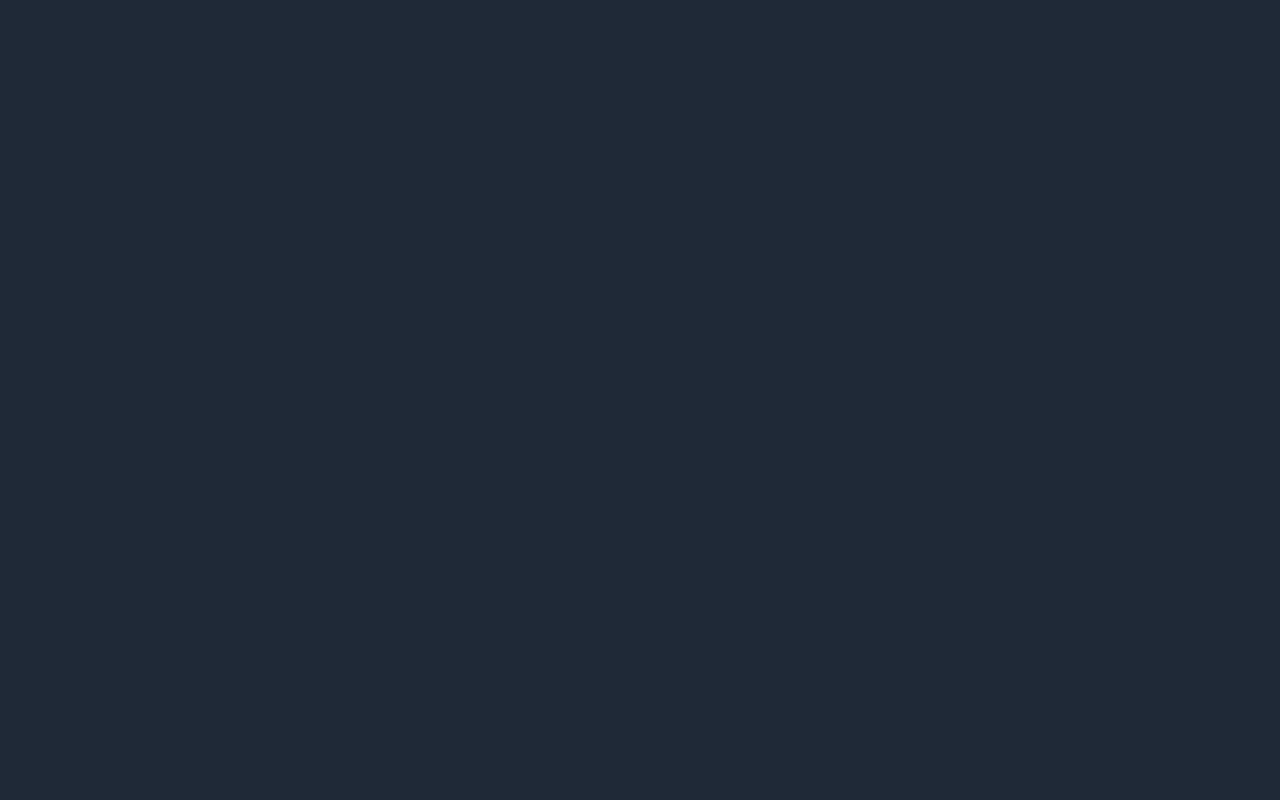
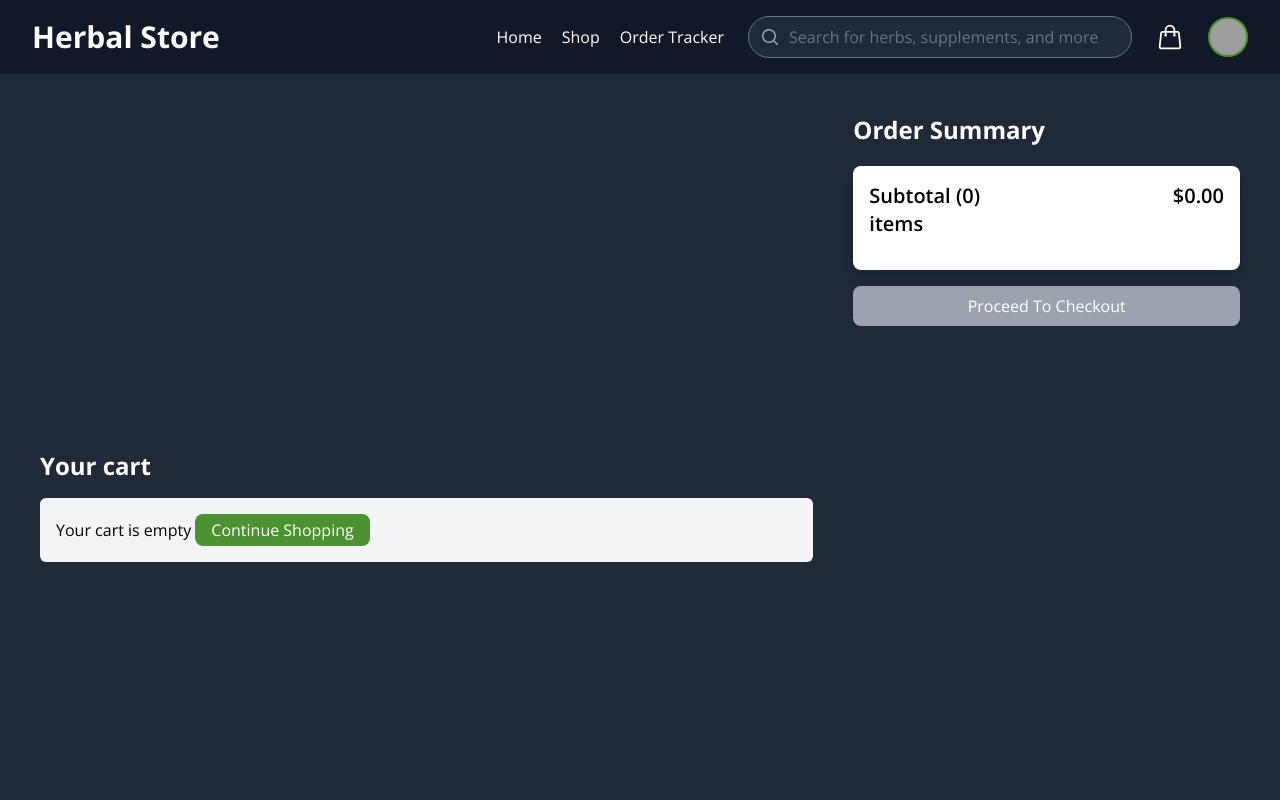
Before and after one commit to Red-Stream-Y3/DS-assignment, a React (Create React App) app in the folder FrontEnd/herbal-store/: page /cart in a window 1280 px wide. Before the commit this address had no page. Shown: the top 800 px of the page. Built offline with nearby package versions, Linux system fonts and the light colour scheme; grey boxes are pictures that could not be loaded.

Commit message:
shopping cart partially complete

```diff
--- a/FrontEnd/herbal-store/src/App.js
+++ b/FrontEnd/herbal-store/src/App.js
@@ -5,6 +5,7 @@ import './App.css';
 import { Home } from './pages';
 import { AdminDash } from './pages';
 import ProductDetail from './pages/storeFront/ProductDetail';
+import Cart from './pages/storeFront/Cart';
 
 const App = () => {
   return (
@@ -13,7 +14,9 @@ const App = () => {
         <Routes>
           <Route path="/" element={<Home />} />
           <Route path="/admin" element={<AdminDash />} />{' '}
-          <Route path="/product/:id" element={<ProductDetail />} />
+          <Route path="/product/:id" element={<ProductDetail />} />{' '}
+          <Route path="/cart" element={<Cart />} />
+          <Route path="/cart/:id" element={<Cart />} />
         </Routes>
       </BrowserRouter>
     </div>
--- /dev/null
+++ b/FrontEnd/herbal-store/src/actions/cartActions.js
@@ -0,0 +1,29 @@
+import axios from 'axios';
+import { CART_ADD_ITEM, CART_REMOVE_ITEM } from '../constants/cartConstants';
+
+export const addToCart = (id, quantity) => async (dispatch, getState) => {
+  const { data } = await axios.get(`http://localhost:5001/api/products/${id}`);
+
+  dispatch({
+    type: CART_ADD_ITEM,
+    payload: {
+      product: data._id,
+      name: data.name,
+      image: data.images[0].url,
+      price: data.price,
+      countInStock: data.countInStock,
+      quantity,
+    },
+  });
+
+  localStorage.setItem('cartItems', JSON.stringify(getState().cart.cartItems));
+};
+
+export const removeFromCart = (id) => (dispatch, getState) => {
+  dispatch({
+    type: CART_REMOVE_ITEM,
+    payload: id,
+  });
+
+  localStorage.setItem('cartItems', JSON.stringify(getState().cart.cartItems));
+};
--- a/FrontEnd/herbal-store/src/components/common/Navbar.jsx
+++ b/FrontEnd/herbal-store/src/components/common/Navbar.jsx
@@ -1,12 +1,12 @@
-import React, { useState } from "react";
-import { MagnifyingGlassIcon } from "@heroicons/react/20/solid";
-import { ShoppingBagIcon } from "@heroicons/react/24/outline";
+import React, { useState } from 'react';
+import { MagnifyingGlassIcon } from '@heroicons/react/20/solid';
+import { ShoppingBagIcon } from '@heroicons/react/24/outline';
 
-function NavBar({clickAction}) {
+function NavBar({ clickAction }) {
   const navigation = [
-    { name: "Home", onClick: "homeProducts"},
-    { name: "Shop", onClick: "shop"},
-    { name: "Order Tracker", onClick: "orderTracker"},
+    { name: 'Home', onClick: 'homeProducts' },
+    { name: 'Shop', onClick: 'shop' },
+    { name: 'Order Tracker', onClick: 'orderTracker' },
   ];
 
   const [isLoggedIn, setIsLoggedIn] = useState(true);
@@ -48,7 +48,10 @@ function NavBar({clickAction}) {
 
         <div className="relative ml-6">
           <span className="absolute inset-y-0 left-0 pl-3 flex items-center">
-            <MagnifyingGlassIcon className="h-5 w-5 text-gray-400" aria-hidden="true" />
+            <MagnifyingGlassIcon
+              className="h-5 w-5 text-gray-400"
+              aria-hidden="true"
+            />
           </span>
           <input
             type="text"
@@ -57,8 +60,11 @@ function NavBar({clickAction}) {
           />
         </div>
         <div className="relative ml-6">
-          <a href="#" className="text-white">
-            <ShoppingBagIcon className="h-7 w-7 text-white" aria-hidden="true"/>
+          <a href="/cart" className="text-white">
+            <ShoppingBagIcon
+              className="h-7 w-7 text-white"
+              aria-hidden="true"
+            />
           </a>
         </div>
 
@@ -76,10 +82,16 @@ function NavBar({clickAction}) {
             </button>
             {showDropdown && (
               <ul className="absolute right-0 mt-2 w-56 bg-gray-800 rounded-lg shadow-lg z-10">
-                <li className="px-3 py-2 hover:bg-secondary rounded-lg cursor-pointer" onClick={() => clickAction("userProfile")}>
+                <li
+                  className="px-3 py-2 hover:bg-secondary rounded-lg cursor-pointer"
+                  onClick={() => clickAction('userProfile')}
+                >
                   Account Settings
                 </li>
-                <li className="px-3 py-2 hover:bg-secondary rounded-lg cursor-pointer" onClick={handleLogout}>
+                <li
+                  className="px-3 py-2 hover:bg-secondary rounded-lg cursor-pointer"
+                  onClick={handleLogout}
+                >
                   Logout
                 </li>
               </ul>
--- /dev/null
+++ b/FrontEnd/herbal-store/src/constants/cartConstants.js
@@ -0,0 +1,2 @@
+export const CART_ADD_ITEM = 'CART_ADD_ITEM';
+export const CART_REMOVE_ITEM = 'CART_REMOVE_ITEM';
--- a/FrontEnd/herbal-store/src/pages/storeFront/Cart.jsx
+++ b/FrontEnd/herbal-store/src/pages/storeFront/Cart.jsx
@@ -1,7 +1,144 @@
-import React from 'react';
+import React, { useEffect } from 'react';
+import { Link, useParams, useNavigate, useLocation } from 'react-router-dom';
+import { useDispatch, useSelector } from 'react-redux';
+import Message from '../../components/common/Message';
+import { addToCart, removeFromCart } from '../../actions/cartActions';
+import NavBar from '../../components/common/Navbar';
+import { Footer } from '../../components';
 
 const Cart = () => {
-  return <div>Cart</div>;
+  const { id } = useParams();
+  const navigate = useNavigate();
+
+  const location = useLocation();
+  const quantity = new URLSearchParams(location.search).get('quantity');
+  console.log(quantity);
+  const dispatch = useDispatch();
+
+  const cart = useSelector((state) => state.cart);
+  const { cartItems } = cart;
+
+  useEffect(() => {
+    if (id) {
+      dispatch(addToCart(id, quantity));
+    }
+  }, [dispatch, id, quantity]);
+
+  const removeFromCartHandler = (id) => {
+    dispatch(removeFromCart(id));
+  };
+
+  const checkoutHandler = () => {
+    navigate('/login');
+  };
+  return (
+    <>
+      <NavBar />
+      <div className="flex flex-col md:flex-row md:items-center p-10">
+        <div className="md:w-8/12">
+          <h1 className="text-2xl font-bold mb-4 text-white">Your cart</h1>
+          {cartItems.length === 0 ? (
+            <div className="bg-gray-100 p-4 mb-4 rounded-md">
+              Your cart is empty {'  '}
+              <Link to="/" className="text-red-500 pr-10">
+                <button className="bg-secondary text-white rounded-lg py-1 px-4 disabled:bg-gray-400 disabled:cursor-not-allowed">
+                  Continue Shopping
+                </button>
+              </Link>
+            </div>
+          ) : (
+            <ul
+              className="divide-y-2 divide-gray-200  border-2 border-solid border-primarylight rounded-xl p-10"
+              style={{ height: '100vh' }}
+            >
+              {cartItems.map((item) => (
+                <li key={item.product} className="py-4 flex items-center">
+                  <div className="w-1/5">
+                    <img
+                      src={item.image}
+                      alt={item.name}
+                      className="w-50 h-25 rounded-xl object-cover"
+                    />
+                  </div>
+                  <div className="w-2/5 px-5 pb-12">
+                    <Link
+                      to={`/product/${item.product}`}
+                      className="text-lg font-medium text-white hover:text-primary"
+                    >
+                      {item.name}
+                    </Link>
+                  </div>
+                  <div className="w-1/5 pb-10">
+                    <span className="text-lg text-white">${item.price}</span>
+                  </div>
+                  <div className="w-1/5 pb-10">
+                    <select
+                      className="block w-35 py-3 px-4 pr-10 text-base border-gray-300 focus:outline-none focus:ring-primarylight focus:border-primary sm:text-sm rounded-md mt-5"
+                      value={item.quantity}
+                      onChange={(e) =>
+                        dispatch(
+                          addToCart(item.product, Number(e.target.value))
+                        )
+                      }
+                    >
+                      {[...Array(item.countInStock).keys()].map((x) => (
+                        <option key={x + 1} value={x + 1}>
+                          {x + 1}
+                        </option>
+                      ))}
+                    </select>
+                  </div>
+                  <div className="w-1/5 pb-5">
+                    <button
+                      type="button"
+                      className="text-gray-500 hover:text-gray-700"
+                      onClick={() => removeFromCartHandler(item.product)}
+                    >
+                      <i className="fas fa-trash text-red-500"></i>
+                    </button>
+                  </div>
+                </li>
+              ))}
+            </ul>
+          )}
+        </div>
+        <div className="md:w-4/12 ml-10" style={{ height: '100vh' }}>
+          <div className="text-2xl font-bold text-white pb-5">
+            Order Summary
+          </div>
+          <div className="flex bg-white rounded-lg shadow-lg p-4 mb-4">
+            <div>
+              <h2 className="text-xl font-semibold mb-4">
+                Subtotal (
+                {cartItems.reduce((acc, item) => acc + item.quantity, 0)}) items
+              </h2>
+            </div>
+            <div>
+              <span
+                className="text-xl font-semibold text-black"
+                style={{ paddingLeft: '150px' }}
+              >
+                $
+                {cartItems
+                  .reduce((acc, item) => acc + item.quantity * item.price, 0)
+                  .toFixed(2)}
+              </span>
+            </div>
+          </div>
+          <button
+            type="button"
+            className="bg-secondary hover:bg-primarylight text-white  hover:text-darkbg  rounded-lg py-2 px-4 w-full disabled:bg-gray-400 disabled:cursor-not-allowed"
+            disabled={cartItems.length === 0}
+            onClick={checkoutHandler}
+          >
+            Proceed To Checkout
+          </button>
+        </div>
+      </div>
+
+      <Footer />
+    </>
+  );
 };
 
 export default Cart;
--- a/FrontEnd/herbal-store/src/pages/storeFront/ProductDetail.jsx
+++ b/FrontEnd/herbal-store/src/pages/storeFront/ProductDetail.jsx
@@ -1,5 +1,5 @@
 import React, { useState, useEffect } from 'react';
-import { Link, useParams } from 'react-router-dom';
+import { Link, useParams, useNavigate } from 'react-router-dom';
 import { useDispatch, useSelector } from 'react-redux';
 import NavBar from '../../components/common/Navbar';
 import Rating from '../../components/storeFront/Rating';
@@ -14,6 +14,10 @@ import Message from '../../components/common/Message';
 
 const ProductDetail = () => {
   const { id } = useParams();
+
+  const navigate = useNavigate();
+
+  const [quantity, setQuantity] = useState(1);
 
   const dispatch = useDispatch();
 
@@ -34,6 +38,10 @@ const ProductDetail = () => {
 
   const handleImageClick = (image) => {
     setMainImage(image);
+  };
+
+  const addToCartHandler = () => {
+    navigate(`/cart/${id}?quantity=${quantity}`);
   };
 
   useEffect(() => {
@@ -109,8 +117,8 @@ const ProductDetail = () => {
                               <select
                                 id="quantity"
                                 name="quantity"
-                                // value={qty}
-                                // onChange={(e) => setQty(e.target.value)}
+                                value={quantity}
+                                onChange={(e) => setQuantity(e.target.value)}
                                 className="block w-full py-3 px-4 pr-10 text-base border-gray-300 focus:outline-none focus:ring-primarylight focus:border-primary sm:text-sm rounded-md mt-5"
                               >
                                 {[...Array(product.countInStock).keys()].map(
@@ -129,6 +137,7 @@ const ProductDetail = () => {
 
                     <div className="ml-10 mt-11">
                       <button
+                        onClick={addToCartHandler}
                         className="bg-secondary text-white py-3 px-10 rounded-md shadow-lg hover:bg-primarylight hover:text-darkbg font-bold transition duration-150 ease-in-out"
                         disabled={product.countInStock === 0}
                       >
--- /dev/null
+++ b/FrontEnd/herbal-store/src/reducers/cartReducers.js
@@ -0,0 +1,31 @@
+import { CART_ADD_ITEM, CART_REMOVE_ITEM } from '../constants/cartConstants';
+
+export const cartReducer = (state = { cartItems: [] }, action) => {
+  switch (action.type) {
+    case CART_ADD_ITEM:
+      const item = action.payload;
+
+      const existItem = state.cartItems.find((x) => x.product === item.product);
+
+      if (existItem) {
+        return {
+          ...state,
+          cartItems: state.cartItems.map((x) =>
+            x.product === existItem.product ? item : x
+          ),
+        };
+      } else {
+        return {
+          ...state,
+          cartItems: [...state.cartItems, item],
+        };
+      }
+    case CART_REMOVE_ITEM:
+      return {
+        ...state,
+        cartItems: state.cartItems.filter((x) => x.product !== action.payload),
+      };
+    default:
+      return state;
+  }
+};
--- a/FrontEnd/herbal-store/src/store.js
+++ b/FrontEnd/herbal-store/src/store.js
@@ -5,15 +5,24 @@ import {
   productListReducer,
   productDetailsReducer,
 } from './reducers/productReducers';
+import { cartReducer } from './reducers/cartReducers';
 
 // Combine all reducers
 const reducer = combineReducers({
   productList: productListReducer,
   productDetails: productDetailsReducer,
+  cart: cartReducer,
 });
 
-// Get initial state from localStorage
-const initialState = {};
+// Get cart items from local storage
+const cartItemsFromStorage = localStorage.getItem('cartItems')
+  ? JSON.parse(localStorage.getItem('cartItems'))
+  : [];
+
+// Create initial state
+const initialState = {
+  cart: { cartItems: cartItemsFromStorage },
+};
 
 // Create middleware array
 const middleware = [thunk];
--- a/FrontEnd/herbal-store/tailwind.config.js
+++ b/FrontEnd/herbal-store/tailwind.config.js
@@ -23,6 +23,9 @@ module.exports = {
         100: '25rem',
         120: '30rem',
       },
+      height: {
+        25: '6.25rem',
+      },
     },
   },
   plugins: [require('@tailwindcss/forms')],
```
Also changed, not shown: FrontEnd/herbal-store/src/components/storeFront/ProductCard.jsx (+7 -2 lines).
